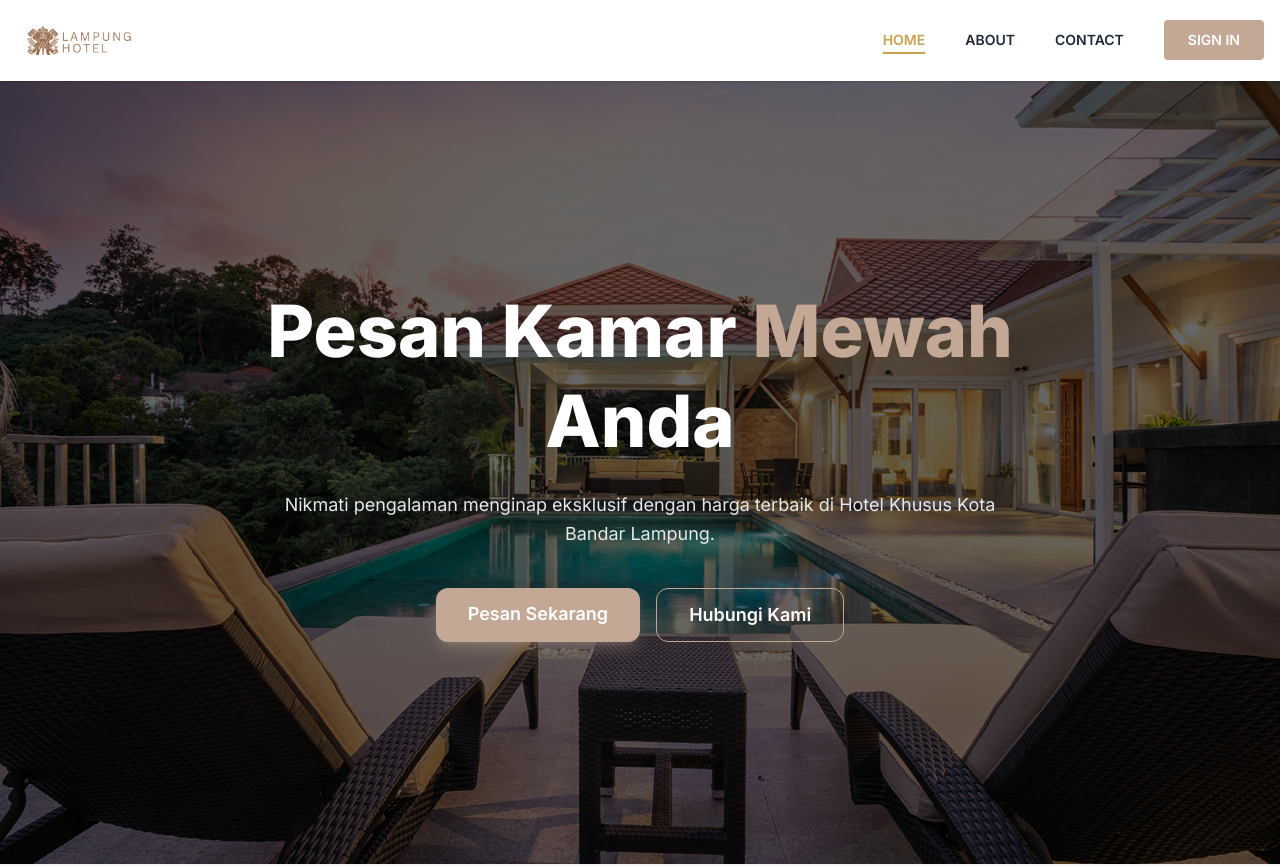
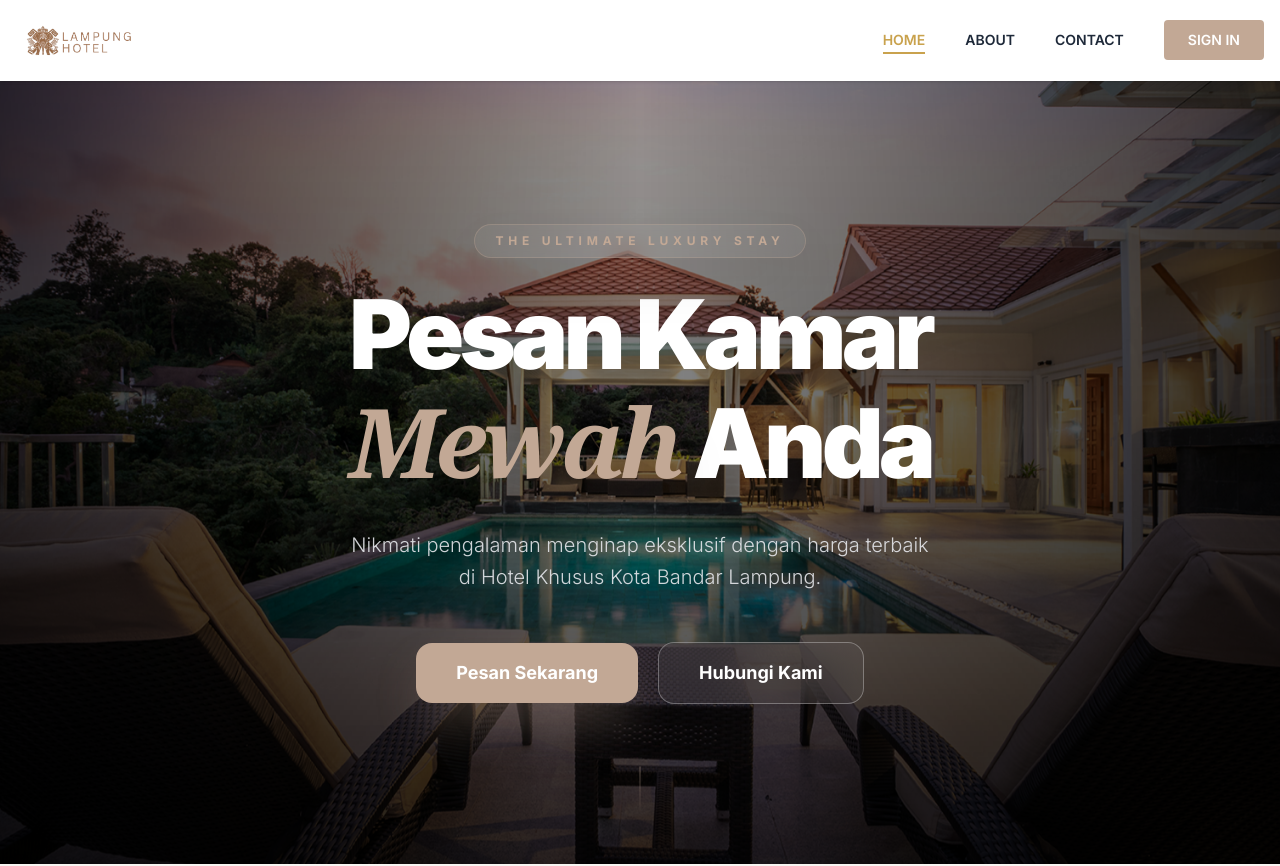
Before and after one commit to hafizahalfitra/booking-hotel, a Next.js app in the folder WEB/: page / in a window 1280 px wide. Shown: the top 866 px of the page. Built offline with nearby package versions, Linux system fonts and the light colour scheme; no server answers.

Commit message:
memperbarui tampilan awal

```diff
--- a/WEB/components/hero.tsx
+++ b/WEB/components/hero.tsx
@@ -1,58 +1,87 @@
+'use client';
+
 import Image from "next/image";
 import Link from "next/link";
 
 const Hero = () => {
     return (
-        <section className="relative h-screen text-white overflow-hidden">
-            {/* Background */}
-            <div className="absolute inset-0">
+        <section className="relative h-screen w-full flex items-center justify-center overflow-hidden bg-[#0f172a]">
+            {/* Background dengan Efek Slow Zoom */}
+            <div className="absolute inset-0 z-0">
                 <Image
                     src="/hero.jpg"
                     alt="Hotel Bandar Lampung"
                     fill
                     priority
-                    className="object-cover object-center"
+                    className="object-cover object-center scale-100 animate-[subtle-zoom_20s_ease-in-out_infinite]"
                 />
-                <div className="absolute inset-0 bg-black/60"></div>
+                <div className="absolute inset-0 bg-gradient-to-b from-black/40 via-black/50 to-black/80"></div>
+                <div className="absolute inset-0 bg-gradient-to-r from-black/60 via-transparent to-black/60"></div>
             </div>
 
-            {/* Content - CENTER FIX */}
-            <div className="relative z-10 flex h-full items-center justify-center text-center px-5">
-                <div className="max-w-3xl">
-                    <h1 className="text-4xl md:text-6xl lg:text-7xl font-extrabold leading-tight mb-6">
-                        Pesan Kamar <span className="text-[#C2A895]">Mewah</span> Anda
+            {/* Content Container */}
+            <div className="relative z-10 w-full max-w-5xl px-6 text-center flex flex-col items-center">
+
+                {/* Modern Badge */}
+                <div className="mb-6 py-2 px-5 border border-[#C2A895]/30 bg-white/5 backdrop-blur-md rounded-full shadow-2xl">
+                    <p className="text-[10px] md:text-xs font-bold tracking-[0.4em] uppercase text-[#C2A895]">
+                        The Ultimate Luxury Stay
+                    </p>
+                </div>
+
+                {/* Judul dengan Typography Modern */}
+                <h1 className="text-5xl md:text-7xl lg:text-8xl font-black leading-[1.1] mb-8 tracking-tighter text-white">
+                    Pesan Kamar <br />
+                    <span className="text-[#C2A895] drop-shadow-2xl italic font-serif">Mewah</span> Anda
                 </h1>
 
-                    <p className="text-sm md:text-lg text-gray-200 mb-10 leading-relaxed">
-                        Nikmati pengalaman menginap eksklusif dengan harga terbaik
+                {/* Deskripsi */}
+                <p className="text-sm md:text-xl text-gray-200/90 max-w-2xl mb-12 leading-relaxed font-light">
+                    Nikmati pengalaman menginap eksklusif dengan harga terbaik <br className="hidden md:block" />
                     di Hotel Khusus Kota Bandar Lampung.
                 </p>
 
-                    {/* CTA */}
-                    <div className="flex flex-col sm:flex-row justify-center gap-4">
+                {/* CTA Buttons */}
+                <div className="flex flex-col sm:flex-row items-center justify-center gap-5 w-full">
                     <Link
                         href="/room"
-                            className="bg-[#C2A895] text-white
-                            px-8 py-3 rounded-xl text-base md:text-lg font-semibold
-                            hover:bg-[#b39683] transition-all
-                            shadow-lg shadow-[#C2A895]/30
-                            active:scale-95"
+                        className="group relative overflow-hidden bg-[#C2A895] text-white
+                        px-10 py-4 rounded-2xl text-base md:text-lg font-bold
+                        hover:bg-[#b39683] transition-all duration-300
+                        shadow-2xl shadow-[#C2A895]/40 active:scale-95 w-full sm:w-auto text-center"
                     >
-                            Pesan Sekarang
+                        <span className="relative z-10">Pesan Sekarang</span>
+                        <div className="absolute top-0 -inset-full h-full w-1/2 z-5 block transform -skew-x-12 bg-gradient-to-r from-transparent to-white/30 opacity-40 group-hover:animate-[shine_0.75s]" />
                     </Link>
 
                     <Link
                         href="/contact"
-                            className="border border-[#C2A895] text-white
-                            px-8 py-3 rounded-xl text-base md:text-lg font-semibold
-                            hover:bg-[#C2A895] transition-all
-                            active:scale-95"
+                        className="w-full sm:w-auto px-10 py-4 rounded-2xl text-base md:text-lg font-bold
+                        text-white border border-white/30 bg-white/5 backdrop-blur-xl
+                        hover:bg-white hover:text-[#0f172a] transition-all duration-500
+                        active:scale-95 text-center"
                     >
                         Hubungi Kami
                     </Link>
                 </div>
             </div>
+
+            {/* Scroll Indicator */}
+            <div className="absolute bottom-10 left-1/2 -translate-x-1/2 flex flex-col items-center gap-2 opacity-50">
+                <div className="w-[1px] h-12 bg-gradient-to-b from-[#C2A895] to-transparent animate-bounce"></div>
             </div>
+
+            {/* Style JSX memerlukan 'use client' */}
+            <style jsx>{`
+                @keyframes subtle-zoom {
+                    0% { transform: scale(1); }
+                    50% { transform: scale(1.1); }
+                    100% { transform: scale(1); }
+                }
+                @keyframes shine {
+                    100% { left: 125%; }
+                }
+            `}</style>
         </section>
     );
 };
```
Lines whose indentation alone changed are shown as unchanged.
